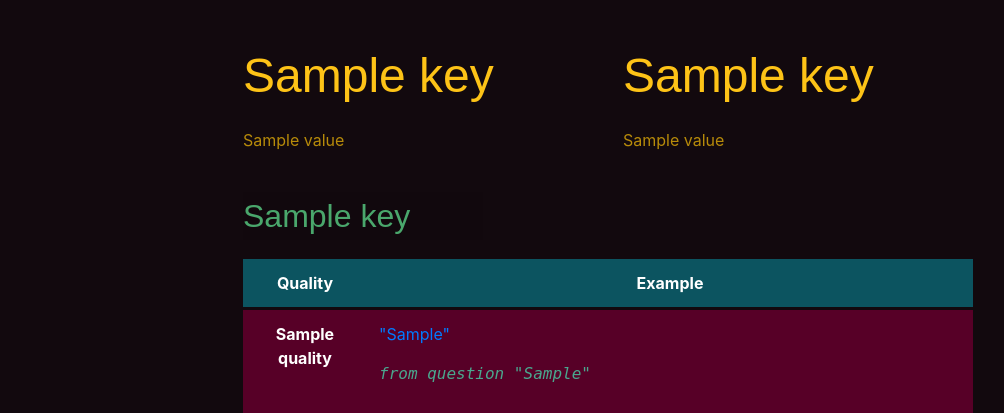
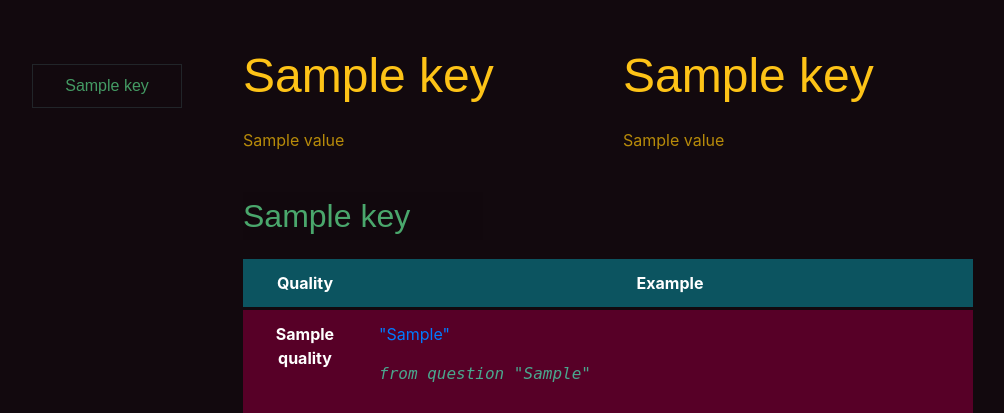
Before and after one commit to hy3440/diffTech, a Django app: template djangotest/templates/tagcompare.html in a window 1280 px wide. Shown: the top 413 px of the page, without its empty margins (32-1036 px from the left). Run offline with Django 3.2, Linux system fonts and the light colour scheme; the template is opened without the code that fills it: most values are stand-ins (such as "Sample title", 1, 10 or a date in 2020); some libraries are stand-ins or nearby versions.

Commit message:
add in menu

```diff
--- a/djangotest/templates/base.html
+++ b/djangotest/templates/base.html
@@ -9,6 +9,21 @@
     <link rel="stylesheet" href="https://maxcdn.bootstrapcdn.com/bootstrap/4.0.0/css/bootstrap.min.css" integrity="sha384-Gn5384xqQ1aoWXA+058RXPxPg6fy4IWvTNh0E263XmFcJlSAwiGgFAW/dAiS6JXm" crossorigin="anonymous">
 
     <title>Similar Tags on StackOverflow</title>
+    <style type="text/css">
+
+      tagcomparemenu {
+  position: relative;
+  display: block;
+  padding: $list-group-item-padding-y $list-group-item-padding-x;
+  // Place the border on the list items and negative margin up for better styling
+  margin-bottom: -$list-group-border-width;
+  background-color: $list-group-bg;
+  border: $list-group-border-width solid $list-group-border-color;
+
+  &:first-child {
+    @include border-top-radius($list-group-border-radius);
+  }
+    </style>
   </head>
   <body style = "background-color:#12090E;color:#5a5a5a">
 
--- a/djangotest/templates/tagcompare.html
+++ b/djangotest/templates/tagcompare.html
@@ -4,7 +4,27 @@
 
 <div class="container">
   <div class="row align-items-center" style = "margin-top: 40px;">
-    <div class="col">
+    <div class="col-2">
+
+<div class="fixed-top" style = "
+    margin-top: 5%;
+    margin-left: 5%;
+    width: 150px;
+    text-align:  center;
+">
+<div class="list-group">
+  {% for key,value in Features.items %}
+  <a href="#{{key}}" class="tagcomparemenu list-group-item-action" style = "
+color:#449b64;
+font-family: fantasy;
+border: 1px solid #212529;
+padding:9px;
+  " >{{key|capfirst}}</a>
+  {% endfor %}
+</div>
+</div>
+
+
     </div>
     <div class="col-8">
 
@@ -34,12 +54,16 @@
 
 
 
+
+
+
     <br>
 
     <div class="list-group">
 
             {% for key, value in Features.items %}
             <!--p>{{value}}</p-->
+            <a id = "{{key}}">
             <p style = "
                 color: #4aa76c;
                 font-size: 2rem;
@@ -48,7 +72,7 @@
                 padding-left: 0px;
                 padding-right: 20px;
                 width: 240px;
-                ">{{key|capfirst}}</p>
+                ">{{key|capfirst}}</p></a>
             <table class="table table-hover table-striped" style = "background-color : #5C0029;margin-bottom:2rem;color:#ffffff;border-top:3px solid #12090e;">
 
                 <tr style = "background-color:#0c5460; ">
@@ -99,7 +123,7 @@
 
 
     </div>
-    <div class="col">
+    <div class="col-1">
     </div>
   </div>
 </div>
```
